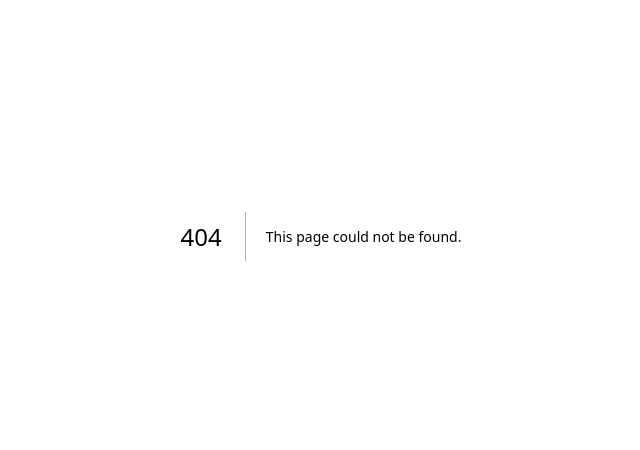
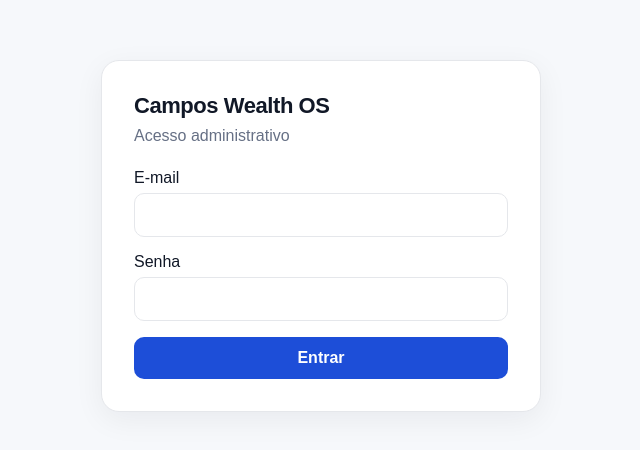
Before and after one commit to matheushco19-crypto/Campos, a Next.js app: page /login in a window 1280 px wide. Before the commit this address had no page. Shown: the part 164-614 px from the top of the page, without its empty margins (319-959 px from the left). Built offline with nearby package versions, Linux system fonts and the light colour scheme.

Commit message:
feat: add initial login screen

```diff
--- /dev/null
+++ b/app/login/page.tsx
@@ -0,0 +1,23 @@
+import { login } from './actions'
+
+export default function LoginPage() {
+  return (
+    <main className="page">
+      <section className="card">
+        <div className="logo">Campos Wealth OS</div>
+        <p className="subtitle">Acesso administrativo</p>
+        <form action={login}>
+          <div className="field">
+            <label htmlFor="email">E-mail</label>
+            <input className="input" id="email" name="email" type="email" required />
+          </div>
+          <div className="field">
+            <label htmlFor="password">Senha</label>
+            <input className="input" id="password" name="password" type="password" required />
+          </div>
+          <button className="button" type="submit">Entrar</button>
+        </form>
+      </section>
+    </main>
+  )
+}
```
